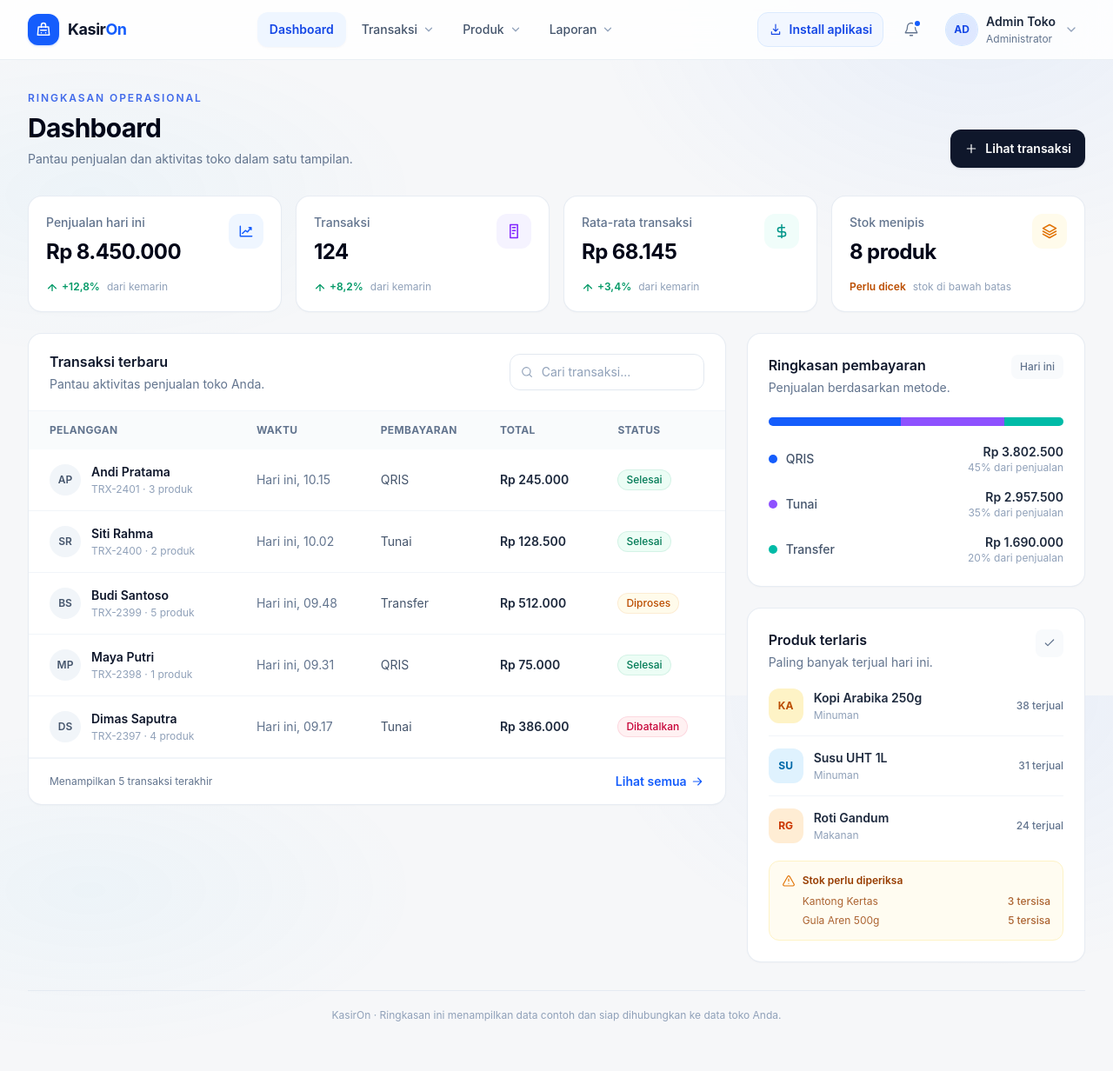
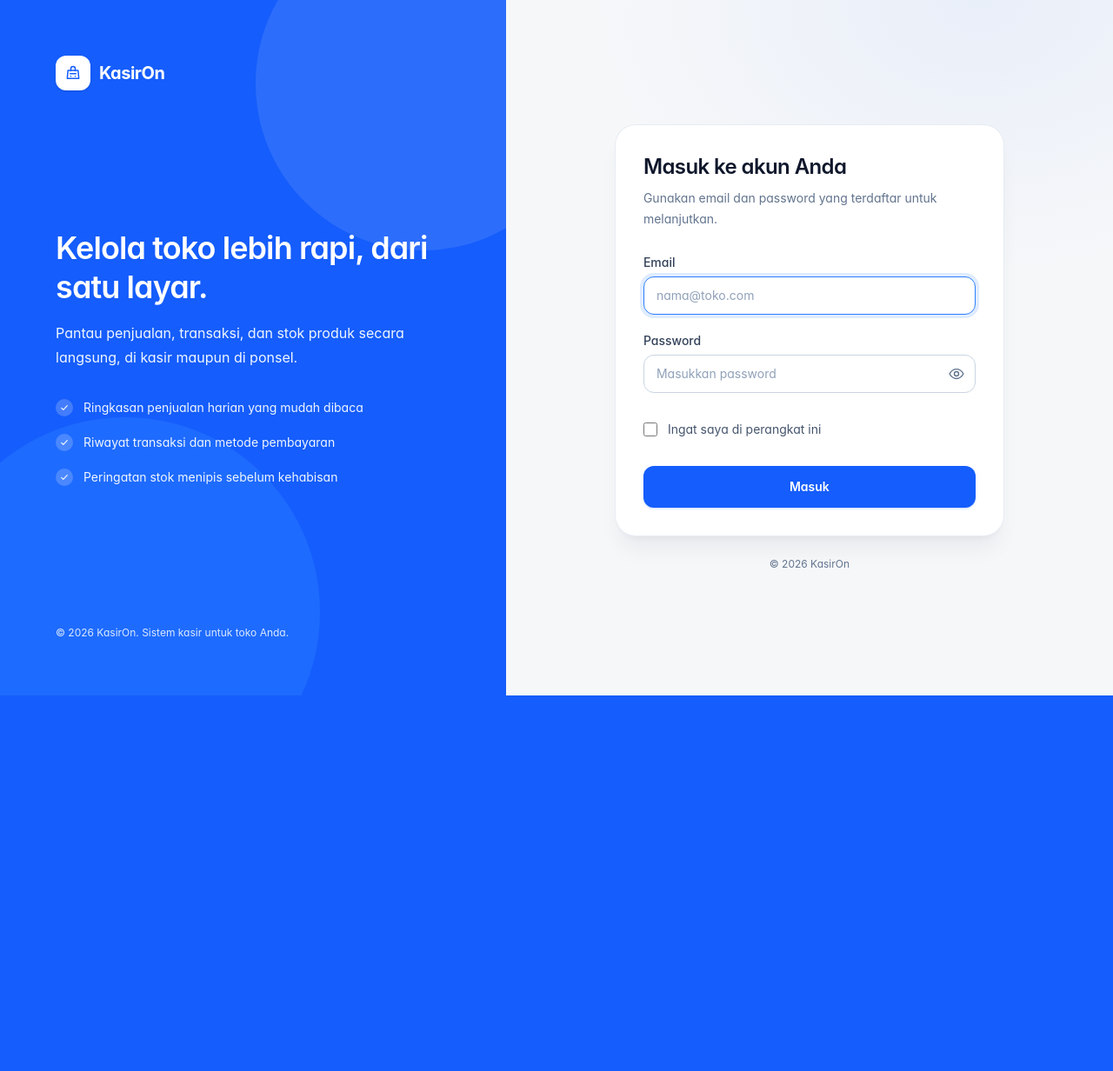
Before and after one commit to gagaspower/kasiron, a Laravel app: page / in a window 1280 px wide. Shown: the whole page at 87% size. After the commit the page ends 800 px from the top, so only its background shows below. Run offline with Laravel 12, Linux system fonts and the light colour scheme; style sheets or scripts are compiled from the project's sources.

Commit message:
feat: login form

```diff
--- /dev/null
+++ b/app/Http/Controllers/LoginController.php
@@ -0,0 +1,39 @@
+<?php
+
+namespace App\Http\Controllers;
+
+use Illuminate\Contracts\View\View;
+use Illuminate\Http\RedirectResponse;
+use Illuminate\Http\Request;
+use Illuminate\Support\Facades\Auth;
+use Illuminate\Validation\ValidationException;
+
+class LoginController extends Controller
+{
+    public function create(): View
+    {
+        return view('auth.login');
+    }
+
+    public function store(Request $request): RedirectResponse
+    {
+        $credentials = $request->validate([
+            'email' => ['required', 'email'],
+            'password' => ['required'],
+        ], [
+            'email.required' => 'Email wajib diisi.',
+            'email.email' => 'Format email tidak valid.',
+            'password.required' => 'Password wajib diisi.',
+        ]);
+
+        if (! Auth::attempt($credentials, $request->boolean('remember'))) {
+            throw ValidationException::withMessages([
+                'email' => 'Email atau password salah.',
+            ]);
+        }
+
+        $request->session()->regenerate();
+
+        return redirect()->intended(route('dashboard'));
+    }
+}
--- a/resources/css/app.css
+++ b/resources/css/app.css
@@ -15,6 +15,7 @@
             radial-gradient(ellipse at 88% 0%, rgb(59 130 246 / 7%), transparent 28rem),
             radial-gradient(ellipse at 8% 28%, rgb(14 165 233 / 4%), transparent 24rem);
         background-attachment: fixed;
+        font-feature-settings: 'cv11' 1;
     }
 
     [data-pwa-install][hidden] {
--- a/resources/js/app.js
+++ b/resources/js/app.js
@@ -1,13 +1,15 @@
-import { registerSW } from 'virtual:pwa-register';
+import { registerSW } from "virtual:pwa-register";
 
 registerSW({ immediate: true });
 
-const searchInput = document.querySelector('[data-transaction-search]');
-const transactionRows = [...document.querySelectorAll('[data-transaction-row]')];
-const emptyState = document.querySelector('[data-transaction-empty]');
+const searchInput = document.querySelector("[data-transaction-search]");
+const transactionRows = [
+    ...document.querySelectorAll("[data-transaction-row]"),
+];
+const emptyState = document.querySelector("[data-transaction-empty]");
 
 if (searchInput && transactionRows.length > 0 && emptyState) {
-    searchInput.addEventListener('input', () => {
+    searchInput.addEventListener("input", () => {
         const query = searchInput.value.trim().toLocaleLowerCase();
         let visibleRows = 0;
 
@@ -21,12 +23,14 @@ if (searchInput && transactionRows.length > 0 && emptyState) {
     });
 }
 
-const dropdowns = [...document.querySelectorAll('[data-dropdown]')];
-const accountNotice = document.querySelector('[data-account-notice]');
-const accountNoticeMessage = document.querySelector('[data-account-notice-message]');
+const dropdowns = [...document.querySelectorAll("[data-dropdown]")];
+const accountNotice = document.querySelector("[data-account-notice]");
+const accountNoticeMessage = document.querySelector(
+    "[data-account-notice-message]",
+);
 let accountNoticeTimeout;
 
-document.addEventListener('click', (event) => {
+document.addEventListener("click", (event) => {
     dropdowns.forEach((dropdown) => {
         if (!dropdown.contains(event.target)) {
             dropdown.open = false;
@@ -34,34 +38,37 @@ document.addEventListener('click', (event) => {
     });
 });
 
-document.addEventListener('keydown', (event) => {
-    if (event.key === 'Escape') {
+document.addEventListener("keydown", (event) => {
+    if (event.key === "Escape") {
         dropdowns.forEach((dropdown) => {
             dropdown.open = false;
         });
     }
 });
 
-document.querySelectorAll('nav[aria-label="Navigasi mobile"] a').forEach((link) => {
-    link.addEventListener('click', () => {
+document
+    .querySelectorAll('nav[aria-label="Navigasi mobile"] a')
+    .forEach((link) => {
+        link.addEventListener("click", () => {
             dropdowns.forEach((dropdown) => {
                 dropdown.open = false;
             });
         });
     });
 
-document.querySelectorAll('[data-account-action]').forEach((action) => {
-    action.addEventListener('click', () => {
+document.querySelectorAll("[data-account-action]").forEach((action) => {
+    action.addEventListener("click", () => {
         if (!accountNotice || !accountNoticeMessage) {
             return;
         }
 
-        accountNoticeMessage.textContent = action.dataset.accountAction === 'password'
-            ? 'Ganti password akan tersedia setelah autentikasi akun diaktifkan.'
-            : 'Logout akan tersedia setelah autentikasi akun diaktifkan.';
+        accountNoticeMessage.textContent =
+            action.dataset.accountAction === "password"
+                ? "Ganti password akan tersedia setelah autentikasi akun diaktifkan."
+                : "Logout akan tersedia setelah autentikasi akun diaktifkan.";
         accountNotice.hidden = false;
-        accountNotice.classList.remove('hidden');
-        accountNotice.classList.add('flex');
+        accountNotice.classList.remove("hidden");
+        accountNotice.classList.add("flex");
 
         dropdowns.forEach((dropdown) => {
             dropdown.open = false;
@@ -70,24 +77,26 @@ document.querySelectorAll('[data-account-action]').forEach((action) => {
         window.clearTimeout(accountNoticeTimeout);
         accountNoticeTimeout = window.setTimeout(() => {
             accountNotice.hidden = true;
-            accountNotice.classList.add('hidden');
-            accountNotice.classList.remove('flex');
+            accountNotice.classList.add("hidden");
+            accountNotice.classList.remove("flex");
         }, 4000);
     });
 });
 
-document.querySelector('[data-account-notice-dismiss]')?.addEventListener('click', () => {
+document
+    .querySelector("[data-account-notice-dismiss]")
+    ?.addEventListener("click", () => {
         if (accountNotice) {
             accountNotice.hidden = true;
-        accountNotice.classList.add('hidden');
-        accountNotice.classList.remove('flex');
+            accountNotice.classList.add("hidden");
+            accountNotice.classList.remove("flex");
         }
 
         window.clearTimeout(accountNoticeTimeout);
     });
 
-const installButtons = [...document.querySelectorAll('[data-pwa-install]')];
-const installHelpDialog = document.querySelector('[data-pwa-install-help]');
+const installButtons = [...document.querySelectorAll("[data-pwa-install]")];
+const installHelpDialog = document.querySelector("[data-pwa-install-help]");
 let deferredInstallPrompt;
 const hideInstallButtons = () => {
     installButtons.forEach((button) => {
@@ -95,25 +104,26 @@ const hideInstallButtons = () => {
     });
 };
 
-const isInstalled = window.matchMedia('(display-mode: standalone)').matches
-    || navigator.standalone === true;
+const isInstalled =
+    window.matchMedia("(display-mode: standalone)").matches ||
+    navigator.standalone === true;
 
 if (isInstalled) {
     hideInstallButtons();
 }
 
-window.addEventListener('beforeinstallprompt', (event) => {
+window.addEventListener("beforeinstallprompt", (event) => {
     event.preventDefault();
     deferredInstallPrompt = event;
 });
 
-window.addEventListener('appinstalled', () => {
+window.addEventListener("appinstalled", () => {
     deferredInstallPrompt = undefined;
     hideInstallButtons();
 });
 
 installButtons.forEach((button) => {
-    button.addEventListener('click', async () => {
+    button.addEventListener("click", async () => {
         if (!deferredInstallPrompt) {
             installHelpDialog?.showModal();
 
@@ -125,7 +135,7 @@ installButtons.forEach((button) => {
         deferredInstallPrompt = undefined;
         const choice = await installPrompt.prompt();
 
-        if (choice?.outcome === 'accepted') {
+        if (choice?.outcome === "accepted") {
             hideInstallButtons();
 
             return;
@@ -134,3 +144,41 @@ installButtons.forEach((button) => {
         installHelpDialog?.showModal();
     });
 });
+
+const passwordToggle = document.querySelector("[data-password-toggle]");
+
+if (passwordToggle) {
+    const passwordInput = document.getElementById(
+        passwordToggle.getAttribute("aria-controls"),
+    );
+    const iconShow = passwordToggle.querySelector("[data-icon-show]");
+    const iconHide = passwordToggle.querySelector("[data-icon-hide]");
+
+    passwordToggle.addEventListener("click", () => {
+        const isVisible = passwordInput.type === "text";
+
+        passwordInput.type = isVisible ? "password" : "text";
+        passwordToggle.setAttribute("aria-pressed", String(!isVisible));
+        passwordToggle.setAttribute(
+            "aria-label",
+            isVisible ? "Tampilkan password" : "Sembunyikan password",
+        );
+        iconShow.classList.toggle("hidden", !isVisible);
+        iconHide.classList.toggle("hidden", isVisible);
+    });
+}
+
+const loginForm = document.querySelector("[data-login-form]");
+
+if (loginForm) {
+    const submitButton = loginForm.querySelector("[data-login-submit]");
+
+    loginForm.addEventListener("submit", () => {
+        submitButton.disabled = true;
+        submitButton
+            .querySelector("[data-login-spinner]")
+            .classList.remove("hidden");
+        submitButton.querySelector("[data-login-label]").textContent =
+            "Memproses...";
+    });
+}
--- /dev/null
+++ b/resources/views/auth/login.blade.php
@@ -0,0 +1,153 @@
+@extends('layouts.guest')
+
+@section('title', 'Masuk | KasirOn')
+
+@section('content')
+    <main class="grid min-h-screen lg:grid-cols-[minmax(0,5fr)_minmax(0,6fr)]">
+        <aside class="relative hidden overflow-hidden bg-blue-600 p-12 text-white lg:flex lg:flex-col lg:justify-between xl:p-16">
+            <div class="pointer-events-none absolute -right-24 -top-24 size-96 rounded-full bg-white/10" aria-hidden="true"></div>
+            <div class="pointer-events-none absolute -bottom-32 -left-20 size-[28rem] rounded-full bg-blue-500/40" aria-hidden="true"></div>
+
+            <div class="relative flex items-center gap-2.5">
+                <span class="flex size-10 items-center justify-center rounded-xl bg-white text-blue-600 shadow-sm">
+                    <svg class="size-5" viewBox="0 0 24 24" fill="none" aria-hidden="true">
+                        <path d="M5 8.5h14l1 11H4l1-11Z" stroke="currentColor" stroke-width="1.8" stroke-linejoin="round"/>
+                        <path d="M9 9V6a3 3 0 0 1 6 0v3M8 13h8M9 16.5h.01M15 16.5h.01" stroke="currentColor" stroke-width="1.8" stroke-linecap="round"/>
+                    </svg>
+                </span>
+                <span class="text-xl font-bold tracking-tight">KasirOn</span>
+            </div>
+
+            <div class="relative max-w-md">
+                <h2 class="text-3xl font-semibold leading-tight tracking-tight xl:text-4xl">Kelola toko lebih rapi, dari satu layar.</h2>
+                <p class="mt-4 text-base leading-7 text-blue-50">Pantau penjualan, transaksi, dan stok produk secara langsung, di kasir maupun di ponsel.</p>
+
+                <ul class="mt-8 space-y-4">
+                    @foreach ([
+                        'Ringkasan penjualan harian yang mudah dibaca',
+                        'Riwayat transaksi dan metode pembayaran',
+                        'Peringatan stok menipis sebelum kehabisan',
+                    ] as $benefit)
+                        <li class="flex items-start gap-3 text-sm leading-6 text-blue-50">
+                            <span class="mt-0.5 flex size-5 shrink-0 items-center justify-center rounded-full bg-white/20">
+                                <svg class="size-3" viewBox="0 0 20 20" fill="none" aria-hidden="true">
+                                    <path d="m4.5 10.5 3.5 3.5 7.5-8" stroke="currentColor" stroke-width="2" stroke-linecap="round" stroke-linejoin="round"/>
+                                </svg>
+                            </span>
+                            {{ $benefit }}
+                        </li>
+                    @endforeach
+                </ul>
+            </div>
+
+            <p class="relative text-xs text-blue-100">&copy; {{ date('Y') }} KasirOn. Sistem kasir untuk toko Anda.</p>
+        </aside>
+
+        <section class="flex items-center justify-center px-4 py-10 sm:px-8">
+            <div class="w-full max-w-md">
+                <a href="{{ route('login') }}" class="mb-8 flex items-center gap-2.5 lg:hidden" aria-label="KasirOn">
+                    <span class="flex size-9 items-center justify-center rounded-xl bg-blue-600 text-white shadow-sm shadow-blue-600/20">
+                        <svg class="size-5" viewBox="0 0 24 24" fill="none" aria-hidden="true">
+                            <path d="M5 8.5h14l1 11H4l1-11Z" stroke="currentColor" stroke-width="1.8" stroke-linejoin="round"/>
+                            <path d="M9 9V6a3 3 0 0 1 6 0v3M8 13h8M9 16.5h.01M15 16.5h.01" stroke="currentColor" stroke-width="1.8" stroke-linecap="round"/>
+                        </svg>
+                    </span>
+                    <span class="text-lg font-bold tracking-tight text-slate-900">Kasir<span class="text-blue-600">On</span></span>
+                </a>
+
+                <div class="rounded-3xl border border-slate-200/80 bg-white p-6 shadow-xl shadow-slate-900/5 sm:p-8">
+                    <h1 class="text-2xl font-semibold tracking-tight text-slate-900">Masuk ke akun Anda</h1>
+                    <p class="mt-2 text-sm leading-6 text-slate-500">Gunakan email dan password yang terdaftar untuk melanjutkan.</p>
+
+                    <form method="POST" action="{{ route('login.store') }}" data-login-form novalidate class="mt-7 space-y-5">
+                        @csrf
+
+                        <div>
+                            <label for="email" class="block text-sm font-medium text-slate-700">Email</label>
+                            <input
+                                id="email"
+                                name="email"
+                                type="email"
+                                value="{{ old('email') }}"
+                                autocomplete="username"
+                                inputmode="email"
+                                autofocus
+                                required
+                                @error('email') aria-invalid="true" aria-describedby="email-error" @enderror
+                                placeholder="nama@toko.com"
+                                class="{{ $errors->has('email') ? 'border-rose-400 focus:border-rose-500 focus:ring-rose-500/15' : 'border-slate-300 focus:border-blue-500 focus:ring-blue-500/15' }} mt-1.5 block min-h-11 w-full rounded-xl border bg-white px-3.5 text-base text-slate-900 placeholder:text-slate-400 transition focus:outline-none focus:ring-4 sm:text-sm"
+                            >
+                            @error('email')
+                                <p id="email-error" role="alert" class="mt-1.5 flex items-center gap-1.5 text-sm text-rose-600">
+                                    <svg class="size-4 shrink-0" viewBox="0 0 24 24" fill="none" aria-hidden="true">
+                                        <path d="M12 8v5m0 3.5h.01M21 12a9 9 0 1 1-18 0 9 9 0 0 1 18 0Z" stroke="currentColor" stroke-width="1.8" stroke-linecap="round"/>
+                                    </svg>
+                                    {{ $message }}
+                                </p>
+                            @enderror
+                        </div>
+
+                        <div>
+                            <label for="password" class="block text-sm font-medium text-slate-700">Password</label>
+                            <div class="relative mt-1.5">
+                                <input
+                                    id="password"
+                                    name="password"
+                                    type="password"
+                                    autocomplete="current-password"
+                                    required
+                                    @error('password') aria-invalid="true" aria-describedby="password-error" @enderror
+                                    placeholder="Masukkan password"
+                                    class="{{ $errors->has('password') ? 'border-rose-400 focus:border-rose-500 focus:ring-rose-500/15' : 'border-slate-300 focus:border-blue-500 focus:ring-blue-500/15' }} block min-h-11 w-full rounded-xl border bg-white py-0 pl-3.5 pr-12 text-base text-slate-900 placeholder:text-slate-400 transition focus:outline-none focus:ring-4 sm:text-sm"
+                                >
+                                <button
+                                    type="button"
+                                    data-password-toggle
+                                    aria-controls="password"
+                                    aria-pressed="false"
+                                    aria-label="Tampilkan password"
+                                    class="absolute inset-y-0 right-0 flex w-11 cursor-pointer items-center justify-center rounded-r-xl text-slate-500 transition hover:text-slate-800 focus:outline-none focus-visible:ring-4 focus-visible:ring-blue-500/20"
+                                >
+                                    <svg data-icon-show class="size-5" viewBox="0 0 24 24" fill="none" aria-hidden="true">
+                                        <path d="M2.5 12S6 5.5 12 5.5 21.5 12 21.5 12 18 18.5 12 18.5 2.5 12 2.5 12Z" stroke="currentColor" stroke-width="1.7" stroke-linejoin="round"/>
+                                        <circle cx="12" cy="12" r="3" stroke="currentColor" stroke-width="1.7"/>
+                                    </svg>
+                                    <svg data-icon-hide class="hidden size-5" viewBox="0 0 24 24" fill="none" aria-hidden="true">
+                                        <path d="M3 3l18 18M10.6 6a9.6 9.6 0 0 1 1.4-.1c6 0 9.5 6.1 9.5 6.1a16 16 0 0 1-2.9 3.6M6.5 7.5A16 16 0 0 0 2.5 12S6 18.5 12 18.5c1.5 0 2.8-.4 4-.9M9.9 9.9a3 3 0 0 0 4.2 4.2" stroke="currentColor" stroke-width="1.7" stroke-linecap="round" stroke-linejoin="round"/>
+                                    </svg>
+                                </button>
+                            </div>
+                            @error('password')
+                                <p id="password-error" role="alert" class="mt-1.5 flex items-center gap-1.5 text-sm text-rose-600">
+                                    <svg class="size-4 shrink-0" viewBox="0 0 24 24" fill="none" aria-hidden="true">
+                                        <path d="M12 8v5m0 3.5h.01M21 12a9 9 0 1 1-18 0 9 9 0 0 1 18 0Z" stroke="currentColor" stroke-width="1.8" stroke-linecap="round"/>
+                                    </svg>
+                                    {{ $message }}
+                                </p>
+                            @enderror
+                        </div>
+
+                        <label for="remember" class="flex min-h-11 cursor-pointer items-center gap-3 text-sm text-slate-600">
+                            <input id="remember" name="remember" type="checkbox" value="1" @checked(old('remember')) class="size-4 cursor-pointer rounded border-slate-300 text-blue-600 focus:ring-4 focus:ring-blue-500/15">
+                            Ingat saya di perangkat ini
+                        </label>
+
+                        <button
+                            type="submit"
+                            data-login-submit
+                            class="inline-flex min-h-12 w-full cursor-pointer items-center justify-center gap-2 rounded-xl bg-blue-600 px-4 text-sm font-semibold text-white shadow-sm shadow-blue-600/20 transition hover:bg-blue-700 focus:outline-none focus-visible:ring-4 focus-visible:ring-blue-500/30 disabled:cursor-not-allowed disabled:opacity-70"
+                        >
+                            <svg data-login-spinner class="hidden size-4 animate-spin motion-reduce:animate-none" viewBox="0 0 24 24" fill="none" aria-hidden="true">
+                                <circle cx="12" cy="12" r="9" stroke="currentColor" stroke-opacity=".3" stroke-width="3"/>
+                                <path d="M21 12a9 9 0 0 0-9-9" stroke="currentColor" stroke-width="3" stroke-linecap="round"/>
+                            </svg>
+                            <span data-login-label>Masuk</span>
+                        </button>
+                    </form>
+                </div>
+
+                <p class="mt-6 text-center text-xs text-slate-500">&copy; {{ date('Y') }} KasirOn</p>
+            </div>
+        </section>
+    </main>
+@endsection
--- a/resources/views/layouts/app.blade.php
+++ b/resources/views/layouts/app.blade.php
@@ -12,6 +12,7 @@
         <link rel="icon" type="image/png" sizes="192x192" href="{{ asset('pwa-192x192.png') }}">
         <link rel="apple-touch-icon" href="{{ asset('apple-touch-icon.png') }}">
         <title>@yield('title', 'Dashboard | KasirOn')</title>
+        @fonts('inter')
         @vite(['resources/css/app.css', 'resources/js/app.js'])
     </head>
     <body class="min-h-screen font-sans text-slate-900 antialiased">
--- /dev/null
+++ b/resources/views/layouts/guest.blade.php
@@ -0,0 +1,20 @@
+<!DOCTYPE html>
+<html lang="id">
+    <head>
+        <meta charset="utf-8">
+        <meta name="viewport" content="width=device-width, initial-scale=1">
+        <meta name="theme-color" content="#f6f7f9">
+        <meta name="description" content="Masuk ke KasirOn untuk mengelola transaksi, produk, dan ringkasan penjualan toko.">
+        <meta name="mobile-web-app-capable" content="yes">
+        <meta name="apple-mobile-web-app-capable" content="yes">
+        <meta name="apple-mobile-web-app-title" content="KasirOn">
+        <link rel="manifest" href="{{ asset('manifest.webmanifest') }}">
+        <link rel="icon" type="image/png" sizes="192x192" href="{{ asset('pwa-192x192.png') }}">
+        <link rel="apple-touch-icon" href="{{ asset('apple-touch-icon.png') }}">
+        <title>@yield('title', 'Masuk | KasirOn')</title>
+        @vite(['resources/css/app.css', 'resources/js/app.js'])
+    </head>
+    <body class="min-h-screen font-sans text-slate-900 antialiased">
+        @yield('content')
+    </body>
+</html>
--- a/routes/web.php
+++ b/routes/web.php
@@ -1,6 +1,12 @@
 <?php
 
 use App\Http\Controllers\DashboardController;
+use App\Http\Controllers\LoginController;
 use Illuminate\Support\Facades\Route;
 
-Route::get('/', DashboardController::class)->name('dashboard');
+Route::middleware('guest')->group(function () {
+    Route::get('/', [LoginController::class, 'create'])->name('login');
+    Route::post('/login', [LoginController::class, 'store'])->middleware('throttle:6,1')->name('login.store');
+});
+
+Route::get('/dashboard', DashboardController::class)->name('dashboard');
```
Also changed, not shown: tests/Feature/LoginTest.php (added, +57 -0 lines). Lines whose indentation alone changed are shown as unchanged.
